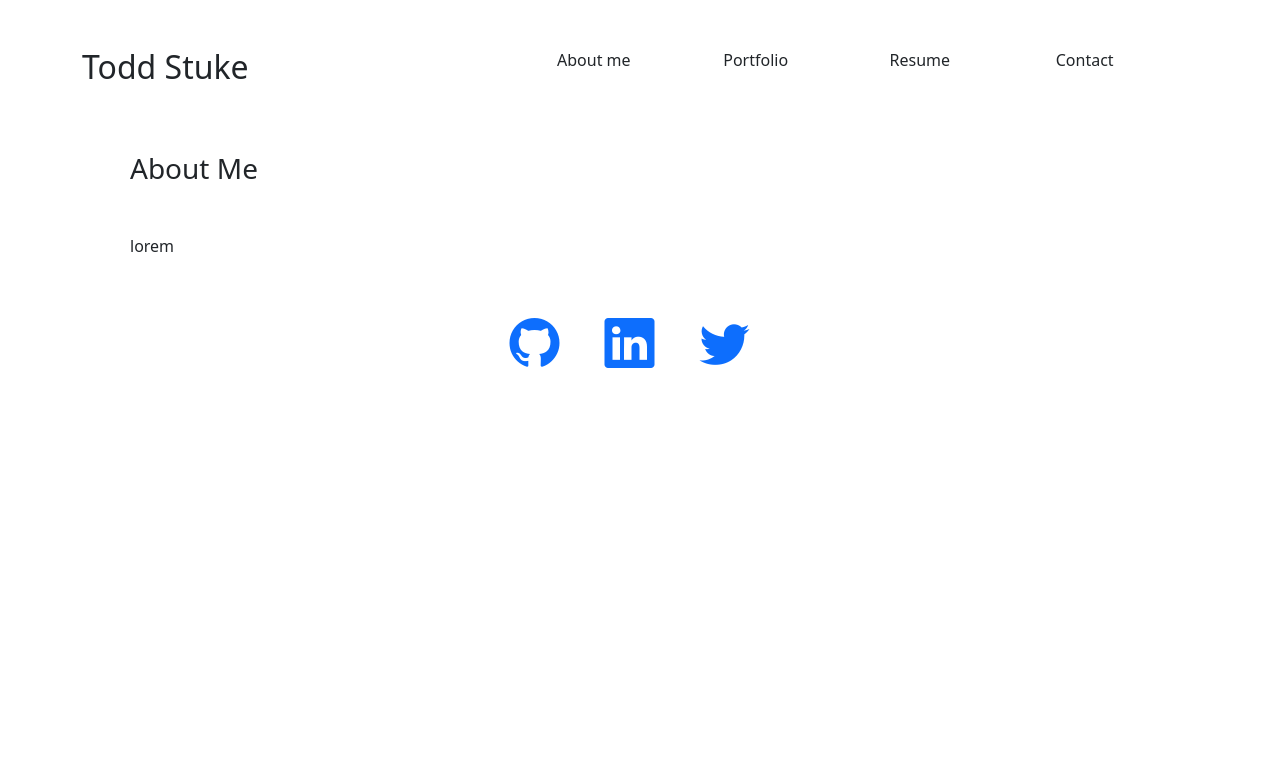
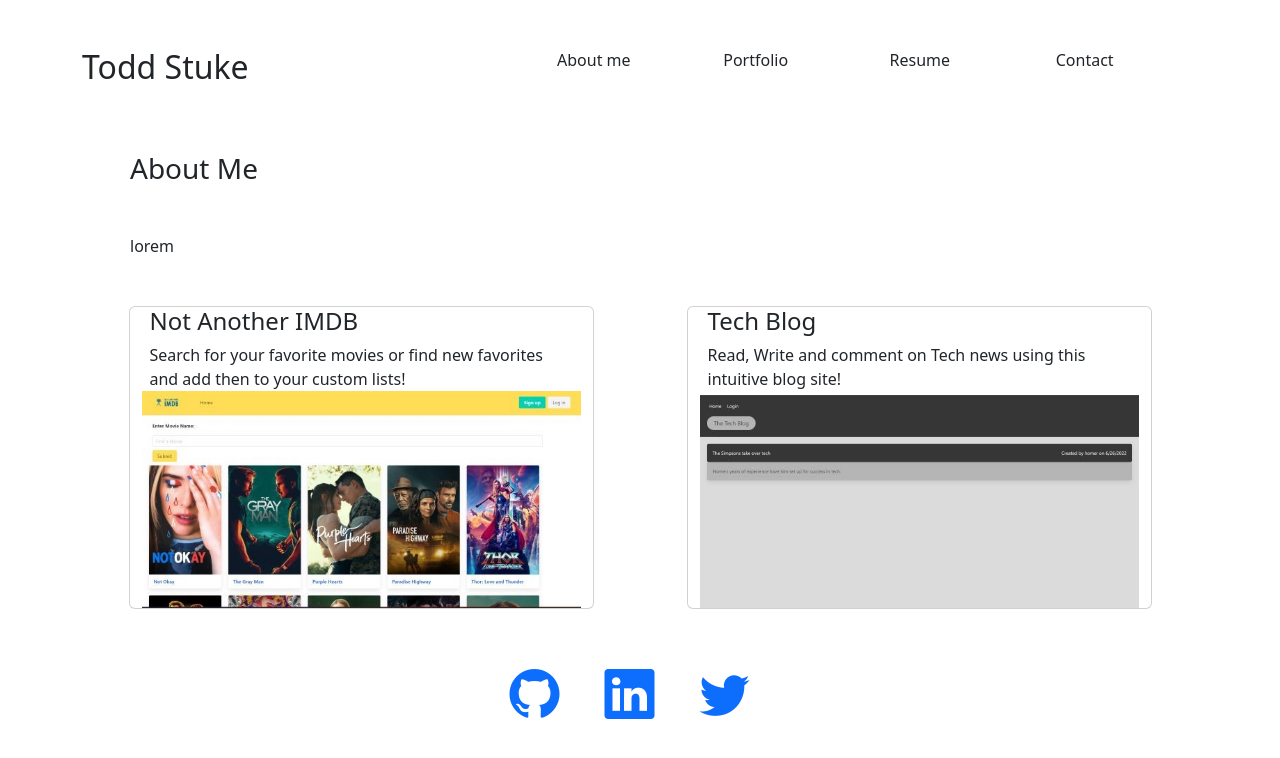
Before and after one commit to tddstuke/React-Portfolio, a React (Create React App) app: page / in a window 1280 px wide. Shown: the top 758 px of the page. Built offline with nearby package versions, Linux system fonts and the light colour scheme; the HTML template or start-up script is replaced by a standard one.

Commit message:
added html cards to project componenet

```diff
--- a/src/App.js
+++ b/src/App.js
@@ -1,5 +1,6 @@
 import React from "react";
 import About from "./components/About";
+import Porfolio from "./components/Portfolio";
 import Nav from "./components/Nav";
 import Footer from "./components/Footer";
 
@@ -8,6 +9,7 @@ function App() {
     <div>
       <Nav></Nav>
       <About></About>
+      <Porfolio></Porfolio>
       <Footer></Footer>
     </div>
   );
--- a/src/components/Portfolio/index.js
+++ b/src/components/Portfolio/index.js
@@ -0,0 +1,14 @@
+import React from "react";
+import Project from "../Project";
+
+function Porfolio() {
+  return (
+    <div className="container">
+      <section className="container">
+        <Project />
+      </section>
+    </div>
+  );
+}
+
+export default Porfolio;
--- a/src/components/Project/index.js
+++ b/src/components/Project/index.js
@@ -0,0 +1,40 @@
+import React, { useState } from "react";
+
+function Project() {
+  const [projects] = useState([
+    {
+      name: "Not Another IMDB",
+      description:
+        "Search for your favorite movies or find new favorites and add then to your custom lists!",
+    },
+    {
+      name: "Tech Blog",
+      description:
+        "Read, Write and comment on Tech news using this intuitive blog site!",
+    },
+  ]);
+
+  return (
+    <div className="row d-flex justify-content-around my-5">
+      {projects.map((image, i) => (
+        <div className="card col-md-5  ">
+          <div className="col">
+            <div className="card-block px-2">
+              <h4 className="card-title">{image.name}</h4>
+              <p className="card-text">{image.description}</p>
+            </div>
+          </div>
+          <div className="row no-gutters">
+            <img
+              className="col-md-12"
+              src={require(`../../assets/${i}.jpg`)}
+              alt={image.name}
+            />
+          </div>
+        </div>
+      ))}
+    </div>
+  );
+}
+
+export default Project;
```
Also changed, not shown: src/assets/0.jpg (added), src/assets/1.jpg (added).
